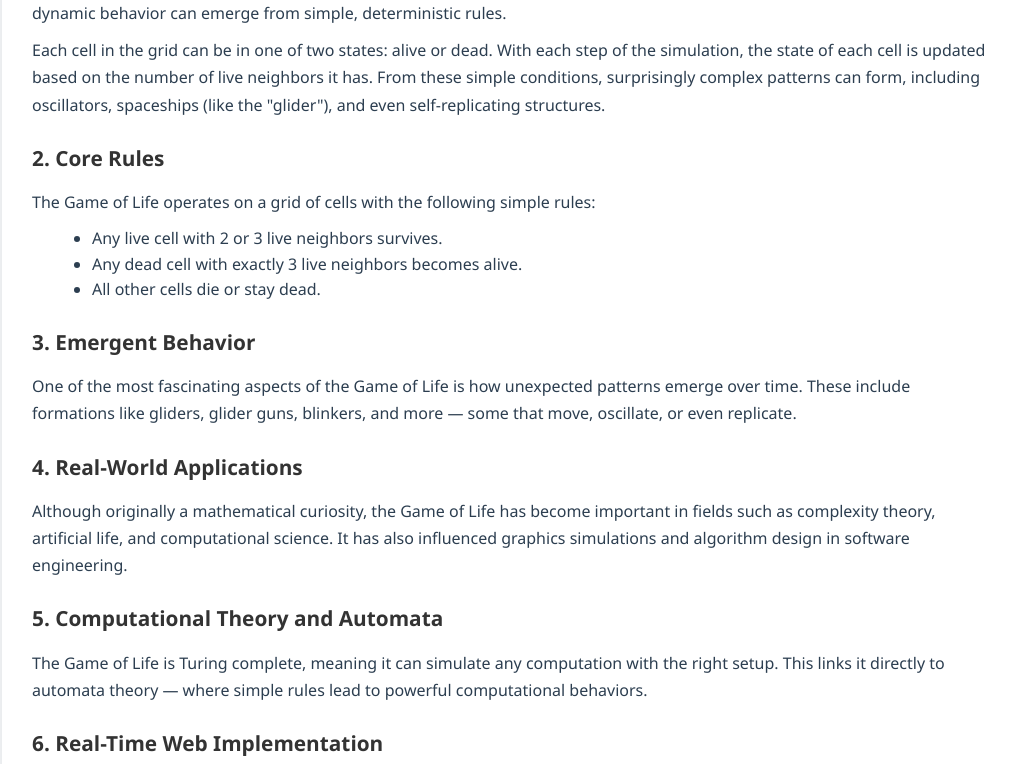
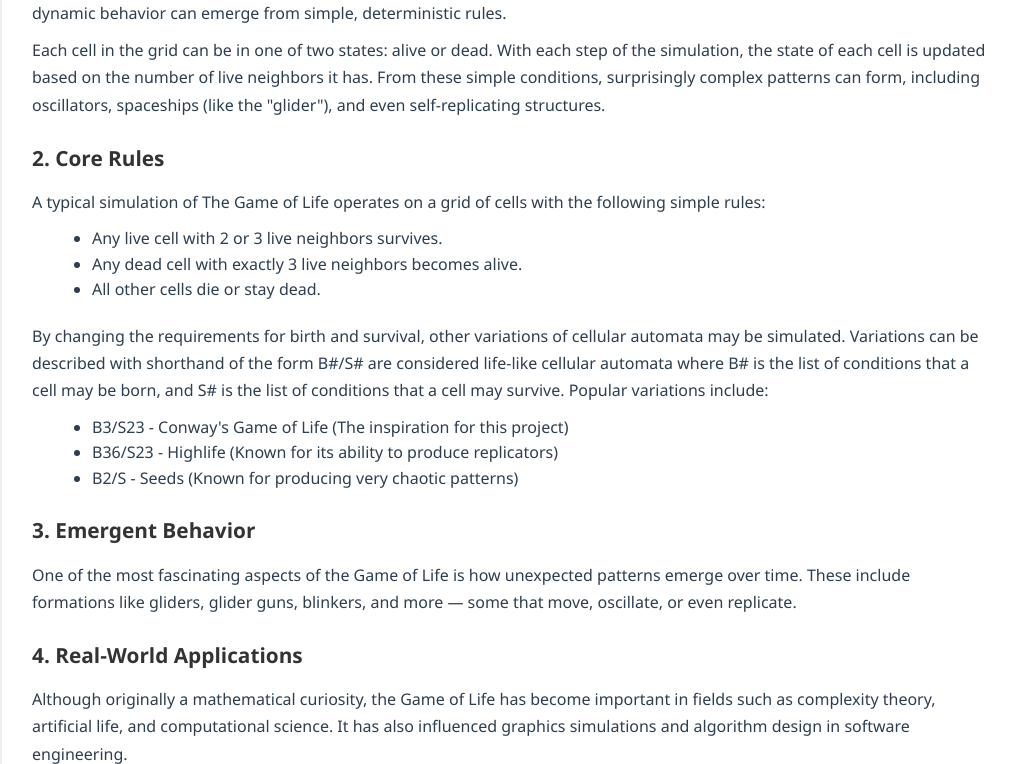
Before and after one commit to kh-aaa-aaa-aaa-n/Conways-Game-of-Live-Service, a Django app: page /learn-more/ in a window 1280 px wide. Shown: the part 276-1040 px from the top of the page, without its empty margins (128-1143 px from the left). Run offline with Django 5.2, Linux system fonts and the light colour scheme.

Commit message:
Generalized game logic in conway.py, added info about game variations to learn_more.html, added to .gitignore

```diff
--- a/game/templates/learn_more.html
+++ b/game/templates/learn_more.html
@@ -81,11 +81,21 @@
         </p>
 
         <h2>2. Core Rules</h2>
-        <p>The Game of Life operates on a grid of cells with the following simple rules:</p>
+        <p>A typical simulation of The Game of Life operates on a grid of cells with the following simple rules:</p>
         <ul>
             <li>Any live cell with 2 or 3 live neighbors survives.</li>
             <li>Any dead cell with exactly 3 live neighbors becomes alive.</li>
             <li>All other cells die or stay dead.</li>
+        </ul>
+        <p> By changing the requirements for birth and survival, other variations of cellular automata may be simulated.
+            Variations can be described with shorthand of the form B#/S# are considered life-like cellular automata
+            where B# is the list of conditions that a cell may be born, and S# is the list of conditions that a cell may survive.
+            Popular variations include:
+        </p>
+        <ul>
+            <li>B3/S23 - Conway's Game of Life (The inspiration for this project)</li>
+            <li>B36/S23 - Highlife (Known for its ability to produce replicators)</li>
+            <li>B2/S - Seeds (Known for producing very chaotic patterns)</li>
         </ul>
 
         <h2>3. Emergent Behavior</h2>
```
Also changed, not shown: game/conway.py (+10 -5 lines), 1 other file.
